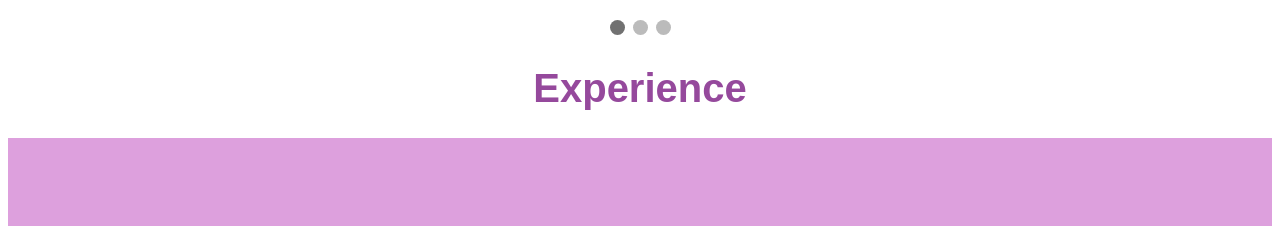
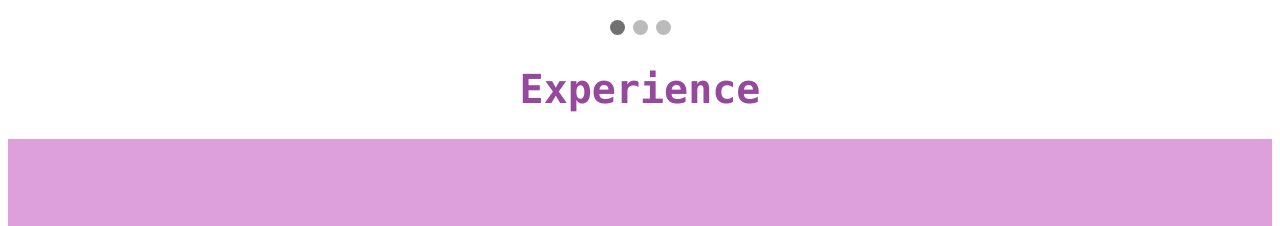
Before and after one commit to angelicaoberto/Microproyecto1SDI, a plain HTML site: page index.html in a window 1280 px wide. Shown: the part 958-1184 px from the top of the page. Drawn offline with Linux system fonts and the light colour scheme.

Commit message:
Experience terminado

```diff
--- a/styles.css
+++ b/styles.css
@@ -22,7 +22,7 @@ img {
 h1 {
     text-align: center;
     color: #95499c;
-    font-family: arial, sans-serif;
+    font-family: "Lucida Console", "Courier New", monospace;
     font-size: 40px;
 }
 
```
